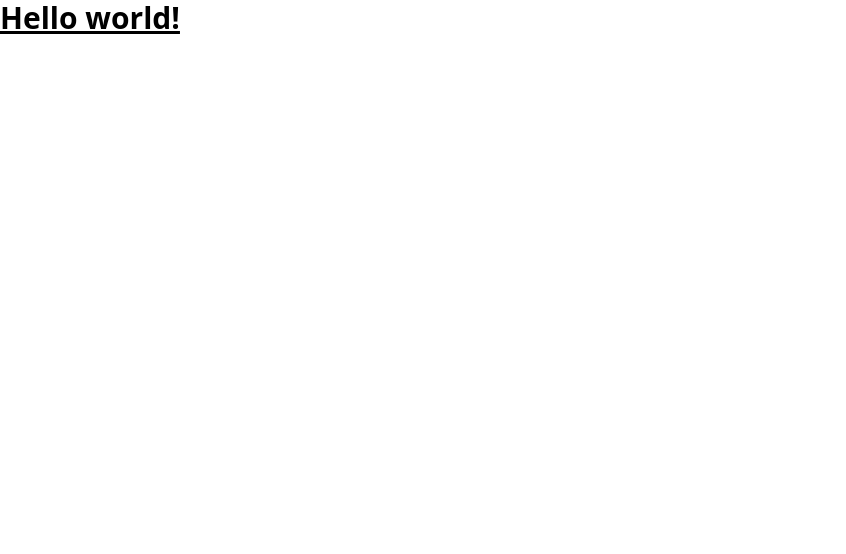
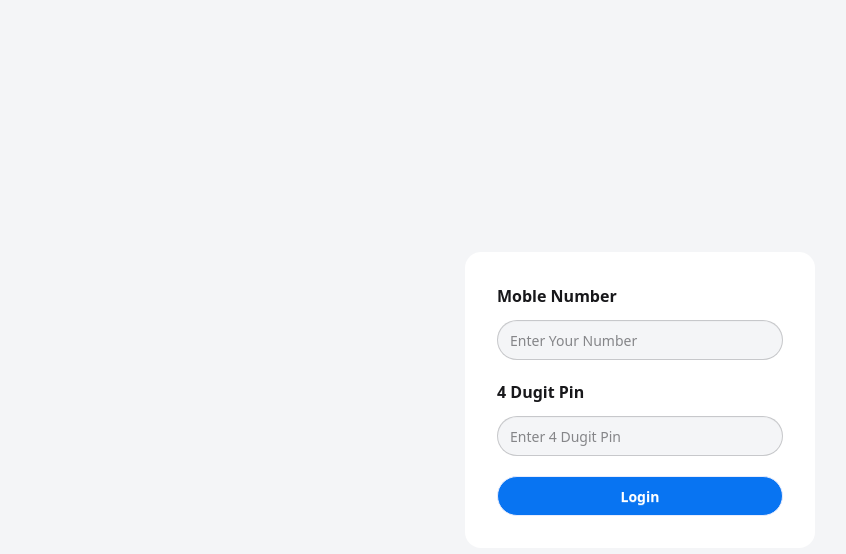
Before and after one commit to Shariar-Ahamed/Payooo-Mobile-Bank-App, a website built with Vite: page index.html in a window 1280 px wide. Shown: the whole page, without its empty margins (0-846 px from the left). Built offline with nearby package versions, Linux system fonts and the light colour scheme.

Commit message:
Login Form Design using DaisyUI as Figma

```diff
--- a/index.html
+++ b/index.html
@@ -9,11 +9,28 @@
     <script src="https://cdn.jsdelivr.net/npm/@tailwindcss/browser@4"></script>
     <!-- Using import CSS File -->
     <link rel="stylesheet" href="style.css"/>
+    <!-- Using daisyUI -->
+    <link href="https://cdn.jsdelivr.net/npm/daisyui@5" rel="stylesheet" type="text/css" />
+    <script src="https://cdn.jsdelivr.net/npm/@tailwindcss/browser@4"></script>
   </head>
 
-  <body>
+  <body class="bg-[#f4f5f7] h-[100vh] flex justify-center items-center">
 
-    <h1 class="text-3xl font-bold underline">Hello world!</h1>
+    <form class=" bg-white rounded-2xl p-8 w-[350px]">
+      <div>
+        <label for="" class="font-semibold">Moble Number</label>
+        <br>
+        <input type="text" placeholder="Enter Your Number" class="input bg-[#f4f5f7] mt-3 rounded-3xl" />
+      </div>
+
+      <div class="mt-5">
+        <label for="" class="font-semibold">4 Dugit Pin</label>
+        <br>
+        <input type="text" placeholder="Enter 4 Dugit Pin" class="input bg-[#f4f5f7] mt-3 rounded-3xl" />
+      </div>
+
+      <button class="btn btn-soft btn-primary mt-5 w-full rounded-3xl bg-[#0874f2] text-white">Login</button>
+    </form>
 
   </body>
 </html>
```
